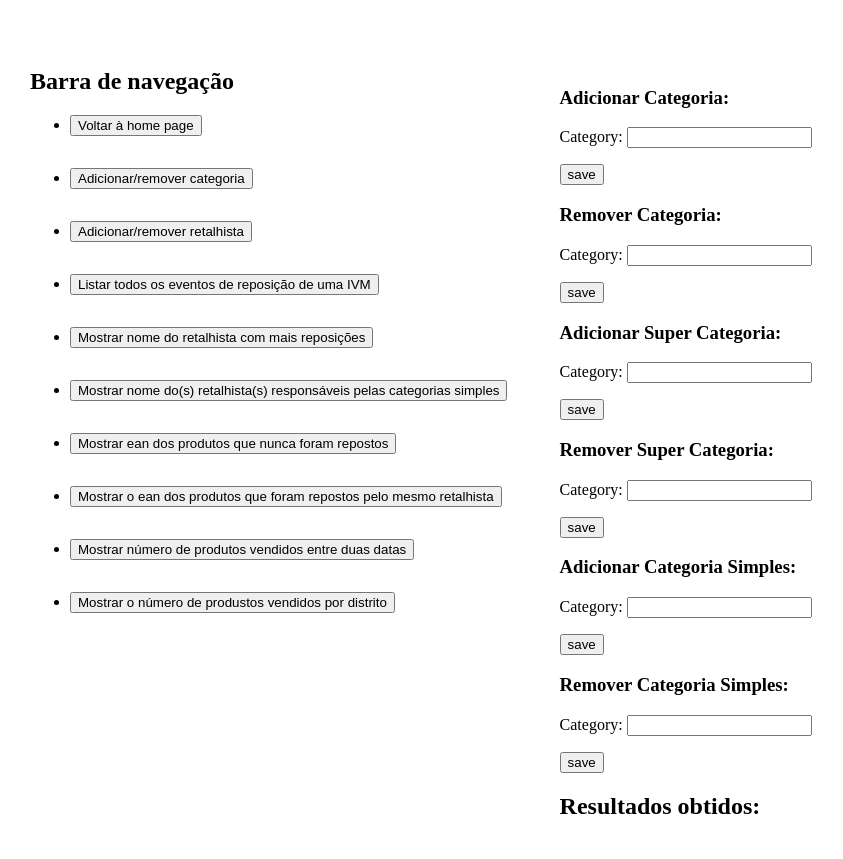
After one commit to Diogo-V/ivm-store-database, a Django app: page /add-remove-category/ in a window 1280 px wide. The commit adds this page. Shown: the whole page, without its empty margins (18-861 px from the left). Run offline with Django 4.2, Linux system fonts and the light colour scheme.

Commit message:
done 5.a, 5c, started 5.b

```diff
--- a/ivm/forms.py
+++ b/ivm/forms.py
@@ -1,4 +1,17 @@
 from django import forms
+
+
+class RawCategoryQuery(forms.Form):
+    category = forms.CharField(label="Category")
+
+
+class RawRetailerQuery(forms.Form):
+    retailer_tin = forms.CharField(label='TIN')
+    retailer_name = forms.CharField(label='Nome')
+
+
+class RawIVMQuery(forms.Form):
+    ivm = forms.CharField(label='Número de série')
 
 
 class RawDateSpanQuery(forms.Form):
--- a/ivm/templates/components/navbar.html
+++ b/ivm/templates/components/navbar.html
@@ -6,6 +6,21 @@
         <li style="padding-bottom: 2em">
             <a href="/">
                 <button>Voltar à home page</button>
+            </a>
+        </li>
+        <li style="padding-bottom: 2em">
+            <a href="/add-remove-category">
+                <button>Adicionar/remover categoria</button>
+            </a>
+        </li>
+        <li style="padding-bottom: 2em">
+            <a href="/add-remove-retailer">
+                <button>Adicionar/remover retalhista</button>
+            </a>
+        </li>
+        <li style="padding-bottom: 2em">
+            <a href="/sold-products-ivm">
+                <button>Listar todos os eventos de reposição de uma IVM</button>
             </a>
         </li>
         <li style="padding-bottom: 2em">
--- /dev/null
+++ b/ivm/templates/pages/add-remove-category.html
@@ -0,0 +1,68 @@
+{% extends 'base.html' %}
+
+{% block content %}
+    <h3>
+        Adicionar Categoria:
+    </h3>
+    <form action="." method="POST" id ="addCategory"> {% csrf_token %}
+        {{ form.as_p }}
+        <input type='hidden' value='addCategory' name='id'>
+        <input type="submit" value="save">
+    </form>
+
+    <h3>
+        Remover Categoria:
+    </h3>
+    <form action="." method="POST" id ="removeCategory"> {% csrf_token %}
+        {{ form.as_p }}
+        <input type='hidden' value='removeCategory' name='id'>
+        <input type="submit" value="save">
+    </form>
+
+    <h3>
+        Adicionar Super Categoria:
+    </h3>
+    <form action="." method="POST" id ="addSuperCategory"> {% csrf_token %}
+        {{ form.as_p }}
+        <input type='hidden' value='addSuperCategory' name='id'>
+        <input type="submit" value="save">
+    </form>
+
+    <h3>
+        Remover Super Categoria:
+    </h3>
+    <form action="." method="POST" id ="removeSuperCategory"> {% csrf_token %}
+        {{ form.as_p }}
+        <input type='hidden' value='removeSuperCategory' name='id'>
+        <input type="submit" value="save">
+    </form>
+
+    <h3>
+        Adicionar Categoria Simples:
+    </h3>
+    <form action="." method="POST" id ="addBasicCategory"> {% csrf_token %}
+        {{ form.as_p }}
+        <input type='hidden' value='addBasicCategory' name='id'>
+        <input type="submit" value="save">
+    </form>
+
+    <h3>
+        Remover Categoria Simples:
+    </h3>
+    <form action="." method="POST" id ="removeBasicCategory"> {% csrf_token %}
+        {{ form.as_p }}
+        <input type='hidden' value='removeBasicCategory' name='id'>
+        <input type="submit" value="save">
+    </form>
+
+    <h2>
+        Resultados obtidos:
+    </h2>
+    <p>
+        {% for r in result %}
+            <li>
+                {{ r }}
+            </li>
+        {% endfor %}
+    </p>
+{% endblock %}
--- a/ivm/urls.py
+++ b/ivm/urls.py
@@ -4,6 +4,9 @@ from . import views
 
 urlpatterns = [
     path('', views.landing_page_view),
+    path('add-remove-category/', views.add_remove_category),
+    path('add-remove-retailer/', views.add_remove_retailer),
+    path('sold-products-ivm/', views.sold_products_ivm),
     path('retailer-more-replaces/', views.retailer_with_most_replaces_view),
     path('retailers-simple-categories/', views.retailers_with_simple_categories_view),
     path('products-never-replaced/', views.products_never_replaced_view),
--- a/ivm/views.py
+++ b/ivm/views.py
@@ -1,7 +1,7 @@
 import re
 from django.shortcuts import render
 from django.db import connection
-from .forms import RawDateSpanQuery, RawDistrictQuery
+from .forms import RawDateSpanQuery, RawDistrictQuery, RawCategoryQuery, RawRetailerQuery, RawIVMQuery
 
 
 # ------------------------------------------------------- VIEWS ------------------------------------------------------ #
@@ -48,7 +48,6 @@ def sold_products_by_date_range(request):
     result = list()
     if request.method == "POST":
         form = RawDateSpanQuery(request.POST)
-        print("here 2")
         if form.is_valid():
             print(form.cleaned_data)
             start = form.cleaned_data["start_date"]
@@ -89,6 +88,95 @@ def sold_products_by_district(request):
     return render(request, 'pages/sold-products-district.html', context)
 
 
+def add_remove_category(request):
+    form = RawCategoryQuery()
+    result = list()
+    if request.method == "POST":
+        form = RawCategoryQuery(request.POST)
+        if form.is_valid():
+            print(form.cleaned_data)
+
+            category = form.cleaned_data["category"]
+
+            if request.POST.get('id') == "addCategory":
+                _do_query_without_results(query_add_category, [category])
+                result = _do_query(query_show_category)
+
+            elif request.POST.get('id') == "removeCategory":
+                _do_query_without_results(query_remove_category, [category])
+                result = _do_query(query_show_category)
+
+            elif request.POST.get('id') == "addSuperCategory":
+                _do_query_without_results(query_add_super_category, [category])
+                result = _do_query(query_show_super_category)
+
+            elif request.POST.get('id') == "removeSuperCategory":
+                _do_query_without_results(query_remove_super_category, [category])
+                result = _do_query(query_show_super_category)
+
+            elif request.POST.get('id') == "addBasicCategory":
+                _do_query_without_results(query_add_basic_category, [category])
+                result = _do_query(query_show_basic_category)
+
+            elif request.POST.get('id') == "removeBasicCategory":
+                _do_query_without_results(query_remove_basic_category, [category])
+                result = _do_query(query_show_basic_category)
+
+    context = {
+        "form": form,
+        "result": result,
+    }
+    return render(request, 'pages/add-remove-category.html', context)
+
+
+def add_remove_retailer(request):
+    form = RawRetailerQuery()
+    result = list()
+    if request.method == "POST":
+        form = RawRetailerQuery(request.POST)
+        if form.is_valid():
+            print(form.cleaned_data)
+
+            retailer_tin = form.cleaned_data["retailer_tin"]
+            retailer_name = form.cleaned_data["retailer_name"]
+
+            if request.POST.get('id') == "addRetailer":
+                _do_query_without_results(query_add_retailer, [retailer_tin, retailer_name])
+                result = _do_query(query_show_retailer)
+                print(result)
+
+            elif request.POST.get('id') == "removeRetailer":
+                _do_query_without_results(query_remove_retailer, [retailer_tin, retailer_name])
+                result = _do_query(query_show_retailer)
+                print(result)
+
+    context = {
+        "form": form,
+        "result": result,
+    }
+    return render(request, 'pages/add-remove-retailer.html', context)
+
+
+def sold_products_ivm(request):
+    form = RawIVMQuery()
+    result = list()
+    if request.method == "POST":
+        form = RawIVMQuery(request.POST)
+        if form.is_valid():
+            print(form.cleaned_data)
+
+            ivm = form.cleaned_data["ivm"]
+
+            result = _do_query(query_sold_products_by_ivm,
+                               [ivm])
+
+    context = {
+        "form": form,
+        "result": result
+    }
+    return render(request, 'pages/sold-products-ivm.html', context)
+
+
 # ------------------------------------------------------ HELPERS ----------------------------------------------------- #
 
 
@@ -102,6 +190,16 @@ def _do_query(query, params=None):
         result = cursor.fetchall()
 
     return result
+
+
+def _do_query_without_results(query, params=None):
+    with connection.cursor() as cursor:
+        if params is None:
+            cursor.execute(query)
+        else:
+            cursor.execute(query, params)
+
+    return 0
 
 
 # ---------------------------------------------------- SQL QUERIES --------------------------------------------------- #
@@ -118,3 +216,29 @@ query_products_replaced_same_retailer = "select ean from evento_reposicao group
 query_sold_products_by_date_range = "SELECT SUM(v.unidades), v.dia_semana, v.concelho FROM Vendas AS v WHERE (v.ano BETWEEN %s AND %s) AND (v.dia_mes BETWEEN %s AND %s) AND (v.dia_semana BETWEEN %s AND %s) GROUP BY CUBE(v.dia_semana, v.concelho);"
 
 query_sold_products_by_district = "SELECT SUM(v.unidades), v.dia_semana, v.concelho, v.cat FROM Vendas AS v WHERE v.distrito LIKE %s GROUP BY GROUPING SETS(v.concelho, v.cat, v.dia_semana);"
+
+query_add_category = "INSERT INTO categoria VALUES (%s);"
+
+query_show_category = "SELECT nome FROM categoria;"
+
+query_remove_category = "DELETE FROM categoria WHERE categoria.nome = %s;"
+
+query_add_super_category = "INSERT INTO super_categoria VALUES (%s);"
+
+query_add_basic_category = "INSERT INTO categoria_super VALUES (%s);"
+
+query_remove_super_category = "DELETE FROM super_categoria WHERE super_categoria.nome = %s;"
+
+query_remove_basic_category = "DELETE FROM categoria_simples WHERE categoria_simples.nome = %s;"
+
+query_show_super_category = "SELECT nome FROM super_categoria;"
+
+query_show_basic_category = "SELECT nome FROM categoria_simples;"
+
+query_add_retailer = "INSERT INTO retalhista VALUES (%s, %s);"
+
+query_remove_retailer = "DELETE FROM retalhista WHERE retalhista.tin = %s AND retalhista.nome = %s;"
+
+query_show_retailer = "SELECT tin, nome FROM retalhista;"
+
+query_sold_products_by_ivm = "SELECT t.nome, SUM(e.unidades) FROM evento_reposicao AS e, tem_categoria AS t WHERE t.ean = e.ean AND e.num_serie = %s GROUP BY t.nome"
--- a/sql/queries.sql
+++ b/sql/queries.sql
@@ -19,3 +19,9 @@ select ean from produto as P where not exists(
 
 -- 4)
 select ean from evento_reposicao group by ean having count(*)=1;
+
+--- 5.c)
+
+SELECT e.ean, e.num_serie, t.ean, t.nome FROM evento_reposicao AS e, tem_categoria AS t
+WHERE t.ean = e.ean AND e.num_serie = %s
+GROUP BY e.num_serie, t.nome
```
Also changed, not shown: ivm/templates/pages/add-remove-retailer.html (added, +32 -0 lines), ivm/templates/pages/sold-products-ivm.html (added, +19 -0 lines).
